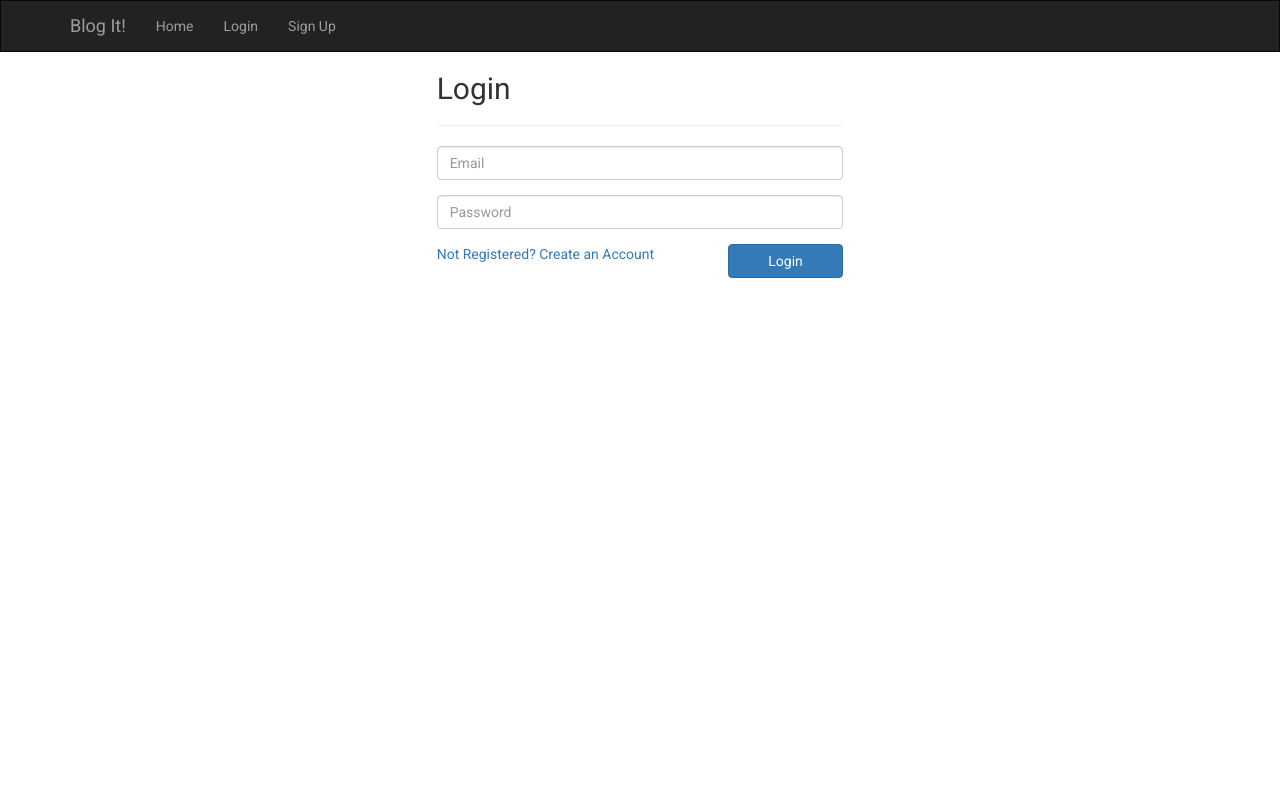
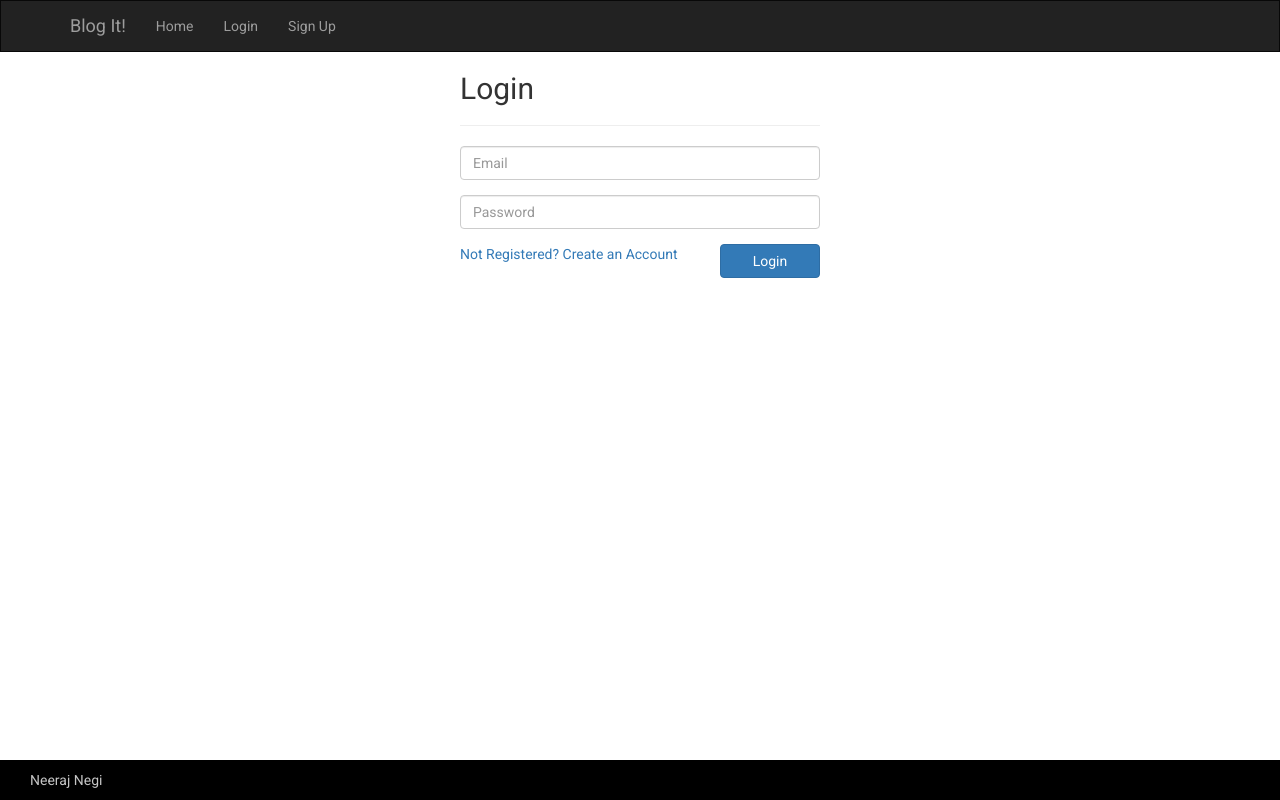
Before and after one commit to NeerajNegi/blogItV2-frontend, an Angular app: page /login in a window 1280 px wide. Built offline with nearby package versions, Linux system fonts and the light colour scheme.

Commit message:
Footer Added

```diff
--- a/src/app/app.module.ts
+++ b/src/app/app.module.ts
@@ -17,6 +17,7 @@ import { LoginComponent } from './login/login.component';
 import { SignupComponent } from './signup/signup.component';
 import { FormsModule } from '@angular/forms';
 import { AuthGuard } from './auth.guard';
+import { FooterComponent } from './footer/footer.component';
 
 @NgModule({
   declarations: [
@@ -26,7 +27,8 @@ import { AuthGuard } from './auth.guard';
     BlogCardComponent,
     BlogComponent,
     LoginComponent,
-    SignupComponent
+    SignupComponent,
+    FooterComponent
   ],
   imports: [
     BrowserModule,
--- /dev/null
+++ b/src/app/footer/footer.component.css
@@ -0,0 +1,13 @@
+footer {
+    background: #000;
+    padding: 10px;
+    position: absolute;
+    bottom: 0;
+    width: 100%;
+    height: 40px;
+    color: #C5C5C5;
+}
+
+footer p {
+    margin-left: 20px;
+}
--- /dev/null
+++ b/src/app/footer/footer.component.html
@@ -0,0 +1,3 @@
+<footer>
+  <p>Neeraj Negi</p>
+</footer>
--- /dev/null
+++ b/src/app/footer/footer.component.ts
@@ -0,0 +1,15 @@
+import { Component, OnInit } from '@angular/core';
+
+@Component({
+  selector: 'app-footer',
+  templateUrl: './footer.component.html',
+  styleUrls: ['./footer.component.css']
+})
+export class FooterComponent implements OnInit {
+
+  constructor() { }
+
+  ngOnInit() {
+  }
+
+}
--- a/src/app/home/home.component.html
+++ b/src/app/home/home.component.html
@@ -13,3 +13,5 @@
     </div>
   </div>
 </div>
+
+<app-footer></app-footer>
--- a/src/app/login/login.component.html
+++ b/src/app/login/login.component.html
@@ -1,4 +1,5 @@
 <app-navbar></app-navbar>
+<div class="container">
 	<div class="row">
 		<div class="col-xs-10 col-sm-6 col-md-4 col-xs-offset-1 col-sm-offset-3 col-md-offset-4">
 			<form>
@@ -33,3 +34,6 @@
 			</form>
 		</div>
 	</div>
+</div>
+
+<app-footer></app-footer>
--- a/src/app/signup/signup.component.html
+++ b/src/app/signup/signup.component.html
@@ -1,4 +1,5 @@
 <app-navbar></app-navbar>
+<div class="container">
   <div class="row">
     <div class="col-xs-12 col-sm-8 col-md-6 col-sm-offset-2 col-md-offset-3 ">
       <form>
@@ -46,3 +47,6 @@
       </form>
     </div>
   </div>
+</div>
+
+<app-footer></app-footer>
--- a/src/index.html
+++ b/src/index.html
@@ -2,7 +2,7 @@
 <html lang="en">
 <head>
   <meta charset="utf-8">
-  <title>Frontend</title>
+  <title>Blog It</title>
   <base href="/">
 
   <meta name="viewport" content="width=device-width, initial-scale=1">
```
Also changed, not shown: 1 other file (tests, documents, lock files or other folders). Lines whose indentation alone changed are shown as unchanged.
